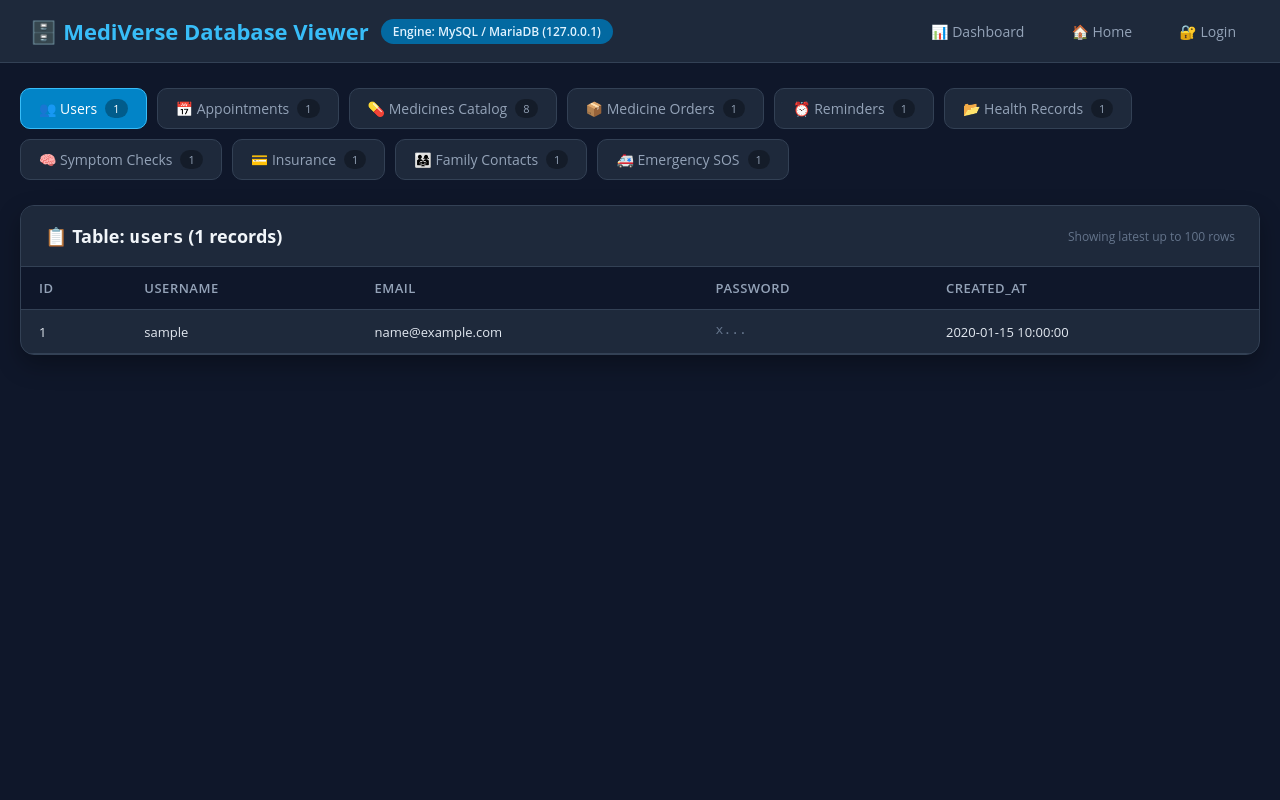
After one commit to chandana-builds/MediVerse, a PHP site: page /database.php in a window 1280 px wide. The commit adds this page. Run offline with PHP 8.4, Linux system fonts and the light colour scheme; data comes from the database, SQL or seed files in the repository; tables that the repository leaves empty hold one stand-in row (values such as "Sample post").

Commit message:
feat: add dual username/email login support and live database viewer

```diff
--- a/htdocs/dashboard.php
+++ b/htdocs/dashboard.php
@@ -181,8 +181,9 @@ function triggerEmergency() {
 <a href="symptom.php" class="card">🧠 <h3>Symptom Checker</h3></a>
 <a href="insurance.php" class="card">💳 <h3>Insurance</h3></a>
 
-<!-- ✅ NEW FEATURE -->
+<!-- ✅ FEATURES -->
 <a href="family.php" class="card">👨‍👩‍👧 <h3>Family Members</h3></a>
+<a href="database.php" class="card" style="border: 1px solid #00c6ff;">🗄️ <h3>Database Viewer</h3></a>
 
 </div>
 
--- /dev/null
+++ b/htdocs/database.php
@@ -0,0 +1,335 @@
+<?php
+session_start();
+include_once __DIR__ . "/db.php";
+
+// Allow viewing if logged in, or if viewing directly
+$tables = [
+    'users' => '👥 Users',
+    'appointments' => '📅 Appointments',
+    'medicines' => '💊 Medicines Catalog',
+    'medicine_orders' => '📦 Medicine Orders',
+    'medicine_reminders' => '⏰ Reminders',
+    'health_records' => '📂 Health Records',
+    'symptom_checks' => '🧠 Symptom Checks',
+    'insurance' => '💳 Insurance',
+    'family_members' => '👨‍👩‍👧 Family Contacts',
+    'emergency_requests' => '🚑 Emergency SOS'
+];
+
+$selected_table = isset($_GET['table']) && array_key_exists($_GET['table'], $tables) ? $_GET['table'] : 'users';
+
+// Fetch table count statistics
+$counts = [];
+foreach ($tables as $t => $label) {
+    try {
+        $res = $conn->query("SELECT COUNT(*) as cnt FROM $t");
+        $counts[$t] = $res ? $res->fetch_assoc()['cnt'] : 0;
+    } catch (Exception $e) {
+        $counts[$t] = 0;
+    }
+}
+
+// Fetch rows from selected table
+$rows = [];
+$columns = [];
+try {
+    $data_res = $conn->query("SELECT * FROM $selected_table ORDER BY id DESC LIMIT 100");
+    if ($data_res && $data_res->num_rows > 0) {
+        while ($row = $data_res->fetch_assoc()) {
+            if (empty($columns)) {
+                $columns = array_keys($row);
+            }
+            $rows[] = $row;
+        }
+    }
+} catch (Exception $e) {
+    $error = $e->getMessage();
+}
+
+$db_engine = ($conn instanceof mysqli) ? "MySQL / MariaDB (" . ($host ?? 'localhost') . ")" : "SQLite (mediverse.sqlite)";
+?>
+<!DOCTYPE html>
+<html lang="en">
+<head>
+<meta charset="UTF-8">
+<meta name="viewport" content="width=device-width, initial-scale=1.0">
+<title>MediVerse - Database Viewer</title>
+<style>
+body {
+    margin: 0;
+    font-family: 'Open Sans', -apple-system, BlinkMacSystemFont, 'Segoe UI', Roboto, sans-serif;
+    background: #0f172a;
+    color: #e2e8f0;
+    min-height: 100vh;
+}
+
+.header {
+    background: #1e293b;
+    padding: 16px 30px;
+    display: flex;
+    justify-content: space-between;
+    align-items: center;
+    border-bottom: 1px solid #334155;
+}
+
+.brand {
+    display: flex;
+    align-items: center;
+    gap: 12px;
+}
+
+.brand h1 {
+    margin: 0;
+    font-size: 22px;
+    color: #38bdf8;
+}
+
+.badge-engine {
+    background: #0369a1;
+    color: #e0f2fe;
+    padding: 4px 12px;
+    border-radius: 20px;
+    font-size: 12px;
+    font-weight: 600;
+}
+
+.nav-links a {
+    color: #94a3b8;
+    text-decoration: none;
+    margin-left: 15px;
+    font-size: 14px;
+    padding: 8px 14px;
+    border-radius: 8px;
+    transition: 0.2s;
+}
+
+.nav-links a:hover {
+    background: #334155;
+    color: #fff;
+}
+
+.container {
+    max-width: 1400px;
+    margin: 0 auto;
+    padding: 25px 20px;
+}
+
+/* TABLE TABS */
+.table-tabs {
+    display: flex;
+    flex-wrap: wrap;
+    gap: 10px;
+    margin-bottom: 25px;
+}
+
+.tab-btn {
+    background: #1e293b;
+    color: #94a3b8;
+    padding: 10px 18px;
+    border-radius: 10px;
+    text-decoration: none;
+    font-size: 14px;
+    font-weight: 500;
+    display: flex;
+    align-items: center;
+    gap: 8px;
+    border: 1px solid #334155;
+    transition: 0.2s;
+}
+
+.tab-btn:hover {
+    background: #334155;
+    color: #fff;
+}
+
+.tab-btn.active {
+    background: #0284c7;
+    color: #fff;
+    border-color: #38bdf8;
+}
+
+.tab-btn .badge {
+    background: rgba(0,0,0,0.3);
+    padding: 2px 8px;
+    border-radius: 12px;
+    font-size: 11px;
+}
+
+/* DATA CARD */
+.card {
+    background: #1e293b;
+    border-radius: 14px;
+    border: 1px solid #334155;
+    overflow: hidden;
+    box-shadow: 0 10px 25px rgba(0,0,0,0.3);
+}
+
+.card-header {
+    padding: 18px 24px;
+    background: #1e293b;
+    border-bottom: 1px solid #334155;
+    display: flex;
+    justify-content: space-between;
+    align-items: center;
+}
+
+.card-header h2 {
+    margin: 0;
+    font-size: 18px;
+    color: #f1f5f9;
+}
+
+.card-body {
+    overflow-x: auto;
+}
+
+table {
+    width: 100%;
+    border-collapse: collapse;
+    font-size: 13px;
+    text-align: left;
+}
+
+th {
+    background: #0f172a;
+    color: #94a3b8;
+    padding: 12px 18px;
+    font-weight: 600;
+    text-transform: uppercase;
+    letter-spacing: 0.5px;
+    border-bottom: 1px solid #334155;
+}
+
+td {
+    padding: 12px 18px;
+    border-bottom: 1px solid #334155;
+    color: #e2e8f0;
+}
+
+tr:hover td {
+    background: #243248;
+}
+
+.empty-state {
+    padding: 50px 20px;
+    text-align: center;
+    color: #64748b;
+}
+
+.pass-hash {
+    font-family: monospace;
+    color: #64748b;
+    max-width: 180px;
+    white-space: nowrap;
+    overflow: hidden;
+    text-overflow: ellipsis;
+    display: inline-block;
+}
+
+.pill-status {
+    background: #065f46;
+    color: #6ee7b7;
+    padding: 3px 10px;
+    border-radius: 12px;
+    font-size: 11px;
+    font-weight: 600;
+}
+
+.pill-pending {
+    background: #854d0e;
+    color: #fde047;
+    padding: 3px 10px;
+    border-radius: 12px;
+    font-size: 11px;
+    font-weight: 600;
+}
+
+.link-file {
+    color: #38bdf8;
+    text-decoration: none;
+}
+.link-file:hover {
+    text-decoration: underline;
+}
+</style>
+</head>
+<body>
+
+<div class="header">
+    <div class="brand">
+        <h1>🗄️ MediVerse Database Viewer</h1>
+        <span class="badge-engine">Engine: <?php echo htmlspecialchars($db_engine); ?></span>
+    </div>
+    <div class="nav-links">
+        <a href="dashboard.php">📊 Dashboard</a>
+        <a href="index.php">🏠 Home</a>
+        <a href="login.php">🔐 Login</a>
+    </div>
+</div>
+
+<div class="container">
+
+    <!-- Table selector tabs -->
+    <div class="table-tabs">
+        <?php foreach ($tables as $t => $label): ?>
+            <a href="?table=<?php echo $t; ?>" class="tab-btn <?php echo $selected_table === $t ? 'active' : ''; ?>">
+                <?php echo $label; ?>
+                <span class="badge"><?php echo $counts[$t]; ?></span>
+            </a>
+        <?php endforeach; ?>
+    </div>
+
+    <!-- Data display -->
+    <div class="card">
+        <div class="card-header">
+            <h2>📋 Table: <code><?php echo htmlspecialchars($selected_table); ?></code> (<?php echo $counts[$selected_table]; ?> records)</h2>
+            <span style="font-size: 12px; color: #64748b;">Showing latest up to 100 rows</span>
+        </div>
+        <div class="card-body">
+            <?php if (!empty($rows)): ?>
+                <table>
+                    <thead>
+                        <tr>
+                            <?php foreach ($columns as $col): ?>
+                                <th><?php echo htmlspecialchars($col); ?></th>
+                            <?php endforeach; ?>
+                        </tr>
+                    </thead>
+                    <tbody>
+                        <?php foreach ($rows as $row): ?>
+                            <tr>
+                                <?php foreach ($columns as $col): ?>
+                                    <td>
+                                        <?php
+                                        $val = $row[$col];
+                                        if ($col === 'password') {
+                                            echo '<span class="pass-hash" title="' . htmlspecialchars($val) . '">' . htmlspecialchars(substr($val, 0, 20)) . '...</span>';
+                                        } elseif (($col === 'status' || $col === 'order_status') && !empty($val)) {
+                                            $cls = strtolower($val) === 'pending' ? 'pill-pending' : 'pill-status';
+                                            echo '<span class="' . $cls . '">' . htmlspecialchars($val) . '</span>';
+                                        } elseif (($col === 'file_name' || $col === 'document' || $col === 'prescription_file') && !empty($val)) {
+                                            $url = (str_starts_with($val, 'uploads/') ? '' : 'uploads/') . $val;
+                                            echo '<a class="link-file" href="' . htmlspecialchars($url) . '" target="_blank">📄 View File</a>';
+                                        } else {
+                                            echo htmlspecialchars($val ?? 'NULL');
+                                        }
+                                        ?>
+                                    </td>
+                                <?php endforeach; ?>
+                            </tr>
+                        <?php endforeach; ?>
+                    </tbody>
+                </table>
+            <?php else: ?>
+                <div class="empty-state">
+                    <h3>No records found in `<?php echo htmlspecialchars($selected_table); ?>`</h3>
+                    <p>Records will appear here as users interact with the platform.</p>
+                </div>
+            <?php endif; ?>
+        </div>
+    </div>
+
+</div>
+
+</body>
+</html>
--- a/htdocs/index.php
+++ b/htdocs/index.php
@@ -126,6 +126,7 @@ h1{
         <!-- 🔴 FORCE CORRECT FLOW -->
         <a href="login.php" class="btn login-btn">Login</a>
         <a href="register.php" class="btn register-btn">Get Started</a>
+        <a href="database.php" class="btn" style="background:#0284c7;">🗄️ View Database</a>
     </div>
 
     <div class="features">
```
Also changed, not shown: htdocs/login.php (+10 -9 lines), htdocs/register.php (+6 -6 lines).
